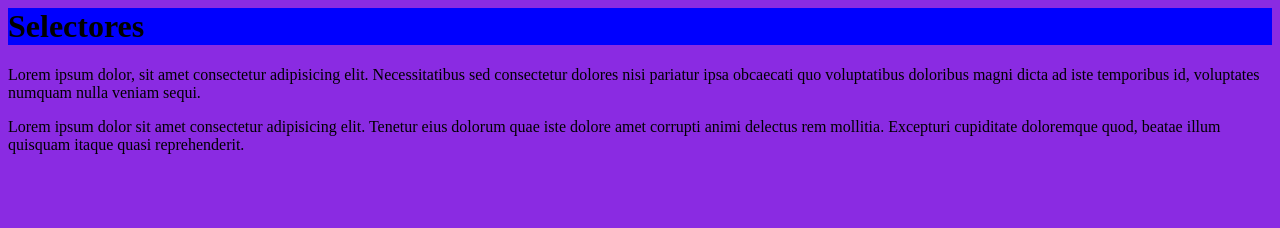
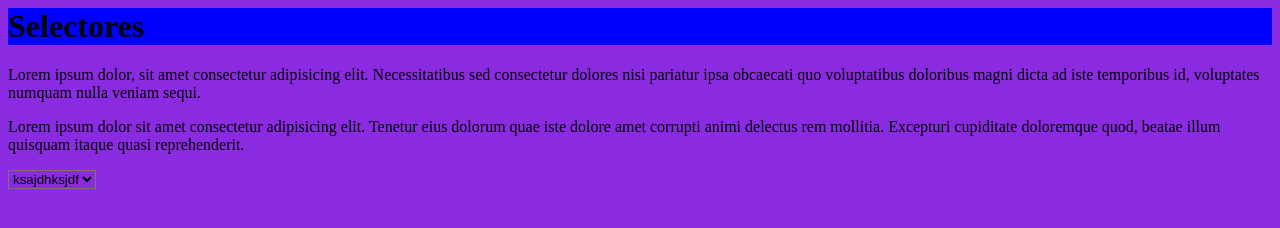
Before and after one commit to EmanuelMata/Proyecto-Seccion, a plain HTML site: page index.html in a window 1280 px wide. Drawn offline with Linux system fonts and the light colour scheme.

Commit message:
se agrego select

```diff
--- a/index.html
+++ b/index.html
@@ -14,6 +14,12 @@
 
     <p>Lorem ipsum dolor, sit amet consectetur adipisicing elit. Necessitatibus sed consectetur dolores nisi pariatur ipsa obcaecati quo voluptatibus doloribus magni dicta ad iste temporibus id, voluptates numquam nulla veniam sequi.</p>
     <p>Lorem ipsum dolor sit amet consectetur adipisicing elit. Tenetur eius dolorum quae iste dolore amet corrupti animi delectus rem mollitia. Excepturi cupiditate doloremque quod, beatae illum quisquam itaque quasi reprehenderit.</p>
+
+    <select name="" id="">
+    <option value="aqui">ksajdhksjdf</option>
+</select>
+
+
 </body>
 
 </html>
```
